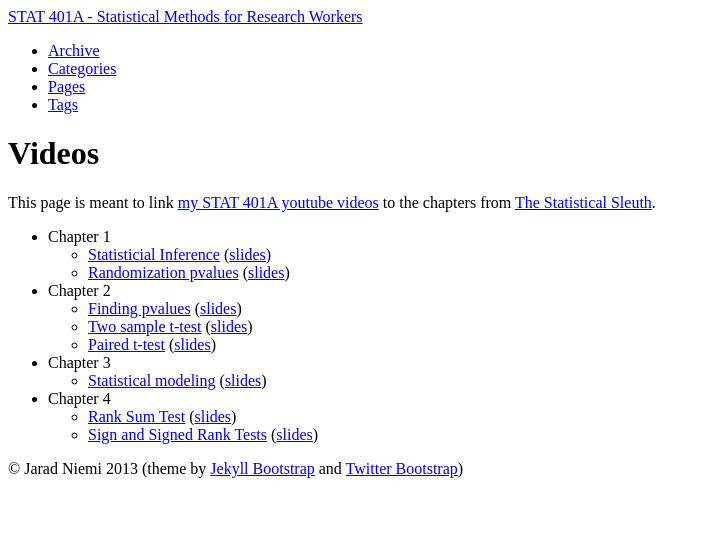
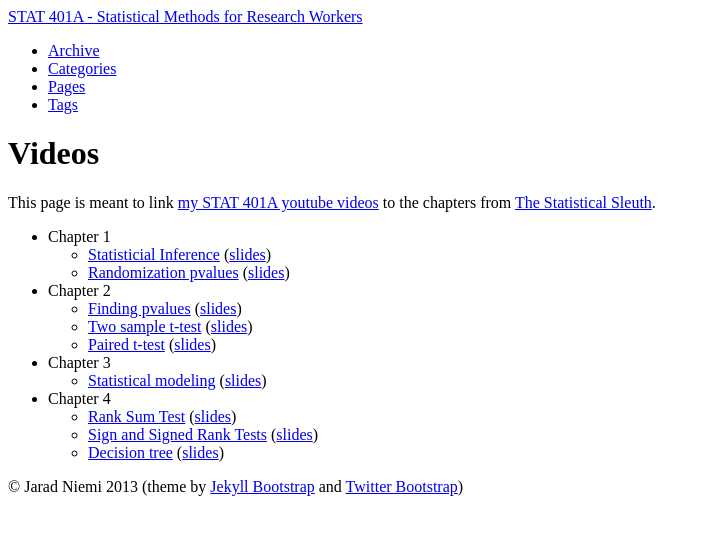
Before and after one commit to jarad/stat401A, a Jekyll site: the page built from videos.md, in a window 1280 px wide. Shown: the top 535 px of the page, without its empty margins (0-710 px from the left). Built offline with Jekyll 4.4.1, drawn with Linux system fonts in a browser that asks for light colours.

Commit message:
added new decision tree

```diff
--- a/videos.md
+++ b/videos.md
@@ -19,3 +19,4 @@ This page is meant to link [my STAT 401A youtube videos](http://www.youtube.com/
 - Chapter 4
   - [Rank Sum Test](http://www.youtube.com/watch?v=la_M-OJvmI8&feature=youtube_gdata) ([slides]({{BASE_PATH}}/slides/M1-Lec3-RankSumTest.pdf))
   - [Sign and Signed Rank Tests](http://www.youtube.com/watch?v=9MoeQlFFIqU&feature=youtube_gdata) ([slides]({{BASE_PATH}}/slides/M1-Lec4-SignedRankTest.pdf))
+  - [Decision tree](http://www.youtube.com/watch?v=Z68V2N5G1us&feature=youtube_gdata) ([slides]({{BASE_PATH}}/slides/decisionTree.pdf))
```
Also changed, not shown: 1 other file.
